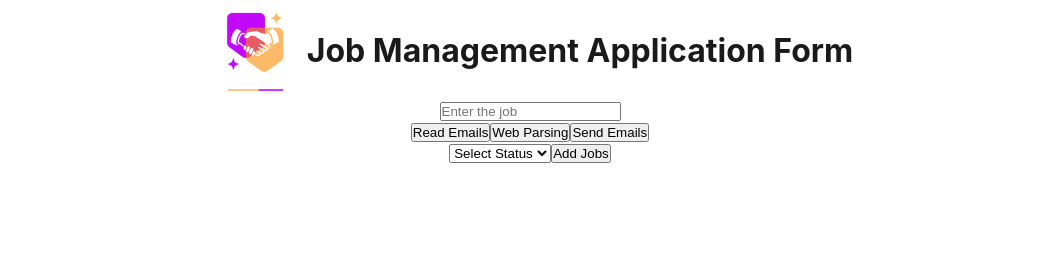
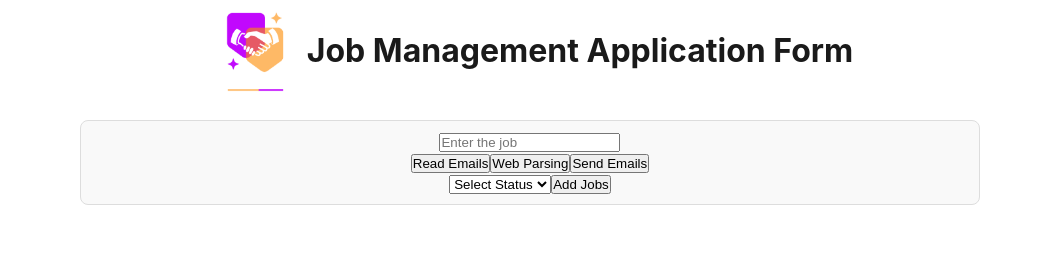
Before and after one commit to ChrisBrowne01/Building-a-Job-Management-Application-Form--Toggle--Dark-Mode-, a React (Create React App) app: page / in a window 1280 px wide. Shown: the top 255 px of the page, without its empty margins (110-1169 px from the left). Built offline with nearby package versions, Linux system fonts and the light colour scheme.

Commit message:
Add styles for form header in AppForm component

```diff
--- a/src/component/AppForm.css
+++ b/src/component/AppForm.css
@@ -1,6 +1,15 @@
 /* Add styles for the form container */
 .form-header {
-
+  display: flex;
+  align-items: center;
+  justify-content: center;
+  background-color: #f9f9f9;
+  padding: 10px;
+  margin: 20px auto;
+  border: 1px;
+  border-radius: 8px;
+  border: 1px solid #ddd;
+  max-width: 900px;
 }
 
 /* Add styles for the input field */
```
